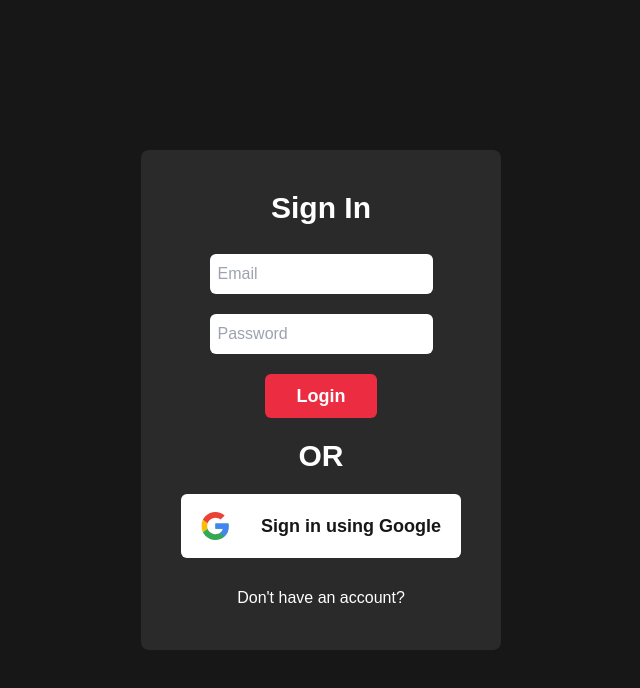
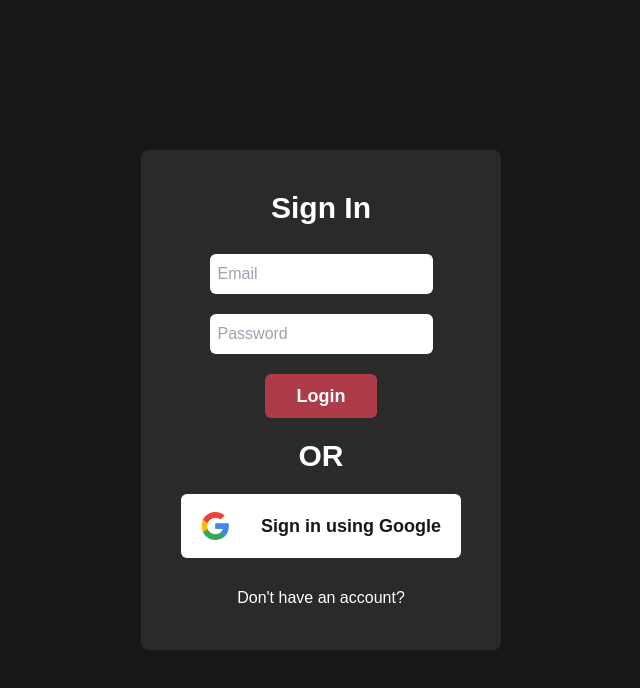
Before and after one commit to AdiKsOnDev/CollaboralHub, a React (Create React App) app: page / in a window 1280 px wide. Shown: the top 688 px of the page, without its empty margins (319-959 px from the left). Built offline with nearby package versions, Linux system fonts and the light colour scheme; the HTML template or start-up script is replaced by a standard one.

Commit message:
refactor: Changed accent color

```diff
--- a/public/index.html
+++ b/public/index.html
@@ -24,7 +24,7 @@
       work correctly both with client-side routing and a non-root public URL.
       Learn how to configure a non-root public URL by running `npm run build`.
     -->
-    <title>React App</title>
+    <title>Think Labs</title>
   </head>
   <body>
     <noscript>You need to enable JavaScript to run this app.</noscript>
--- a/tailwind.config.js
+++ b/tailwind.config.js
@@ -10,7 +10,7 @@ module.exports = {
         'secondary':'#2A2A2A',
         'placeholder':'#7E7E7E',
         'text-color':'#FFFFFF',
-        'accent-red':'#EC2C40',
+        'accent-red':'#AE3C48',
         'accent-blue':'#00A9E5',
         'dark-red': '#940513'
       }
```
Also changed, not shown: public/manifest.json.
